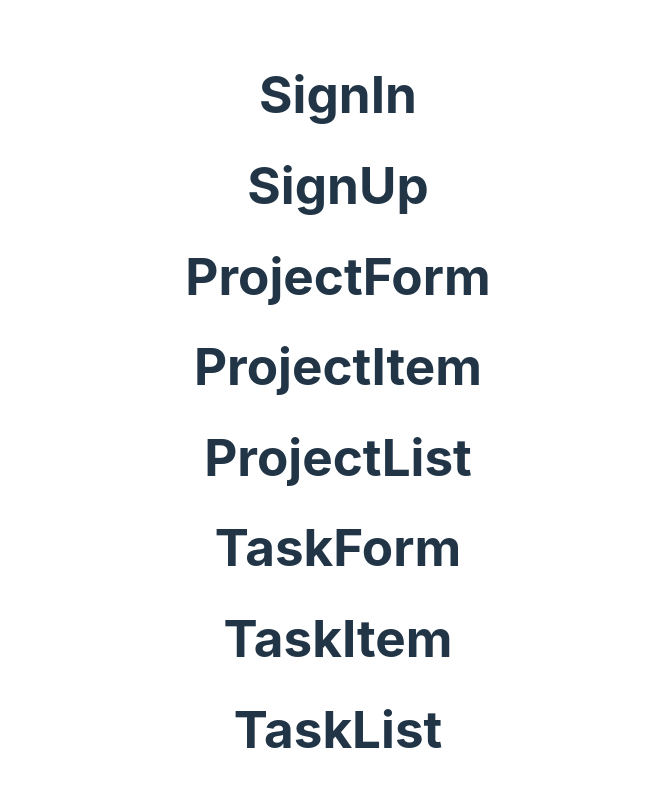
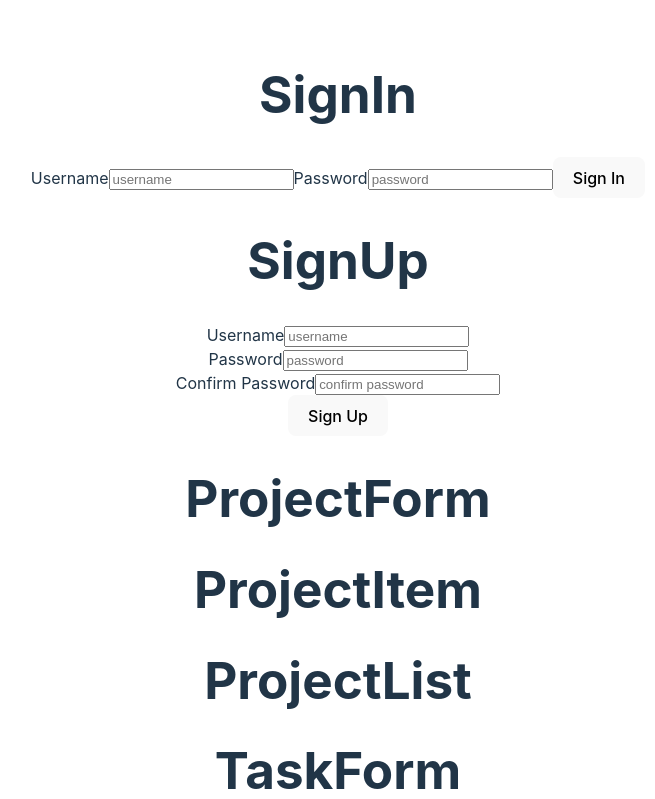
Before and after one commit to AliHussain-arch/TASK-MANAGER, a React (Vite) app in the folder FRONTEND/: page / in a window 1280 px wide. Shown: the top 799 px of the page, without its empty margins (302-957 px from the left). Built offline with nearby package versions, Linux system fonts and the light colour scheme.

Commit message:
Created a sign in and sign up form

```diff
--- a/FRONTEND/src/components/Authentication/signIn/signIn.jsx
+++ b/FRONTEND/src/components/Authentication/signIn/signIn.jsx
@@ -2,6 +2,13 @@ export default function signIn() {
   return (
     <div>
       <h1>SignIn</h1>
+      <form>
+        <label htmlFor="username">Username</label>
+        <input type="text" id="username" name="username" placeholder="username" />
+        <label htmlFor="password">Password</label>
+        <input type="password" id="password" name="password" placeholder="password" />
+        <button type="submit">Sign In</button>
+      </form>
     </div>
   )
 }
--- a/FRONTEND/src/components/Authentication/signUp/signUp.jsx
+++ b/FRONTEND/src/components/Authentication/signUp/signUp.jsx
@@ -2,6 +2,21 @@ export default function signUp() {
     return (
       <div>
         <h1>SignUp</h1>
+        <form>
+          <div>
+            <label htmlFor="username">Username</label>
+            <input type="text" id="username" name="username" placeholder="username" />
+          </div>
+          <div>
+            <label htmlFor="email">Password</label>
+            <input type="password" id="password" name="password" placeholder="password" />
+          </div>
+          <div>
+            <label htmlFor="confirmPassword">Confirm Password</label>
+            <input type="password" id="confirmPassword" name="confirmPassword" placeholder="confirm password" />
+          </div>
+          <button type="submit">Sign Up</button>
+        </form>
       </div>
     )
   }
```
